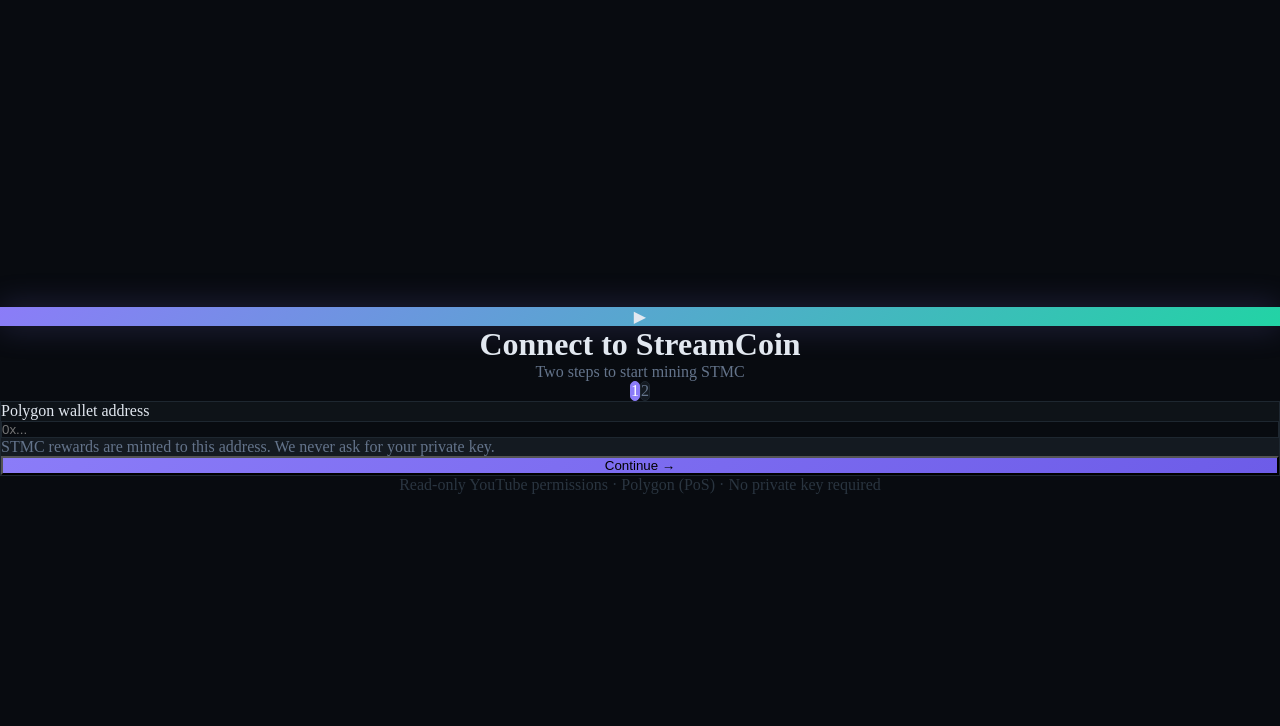
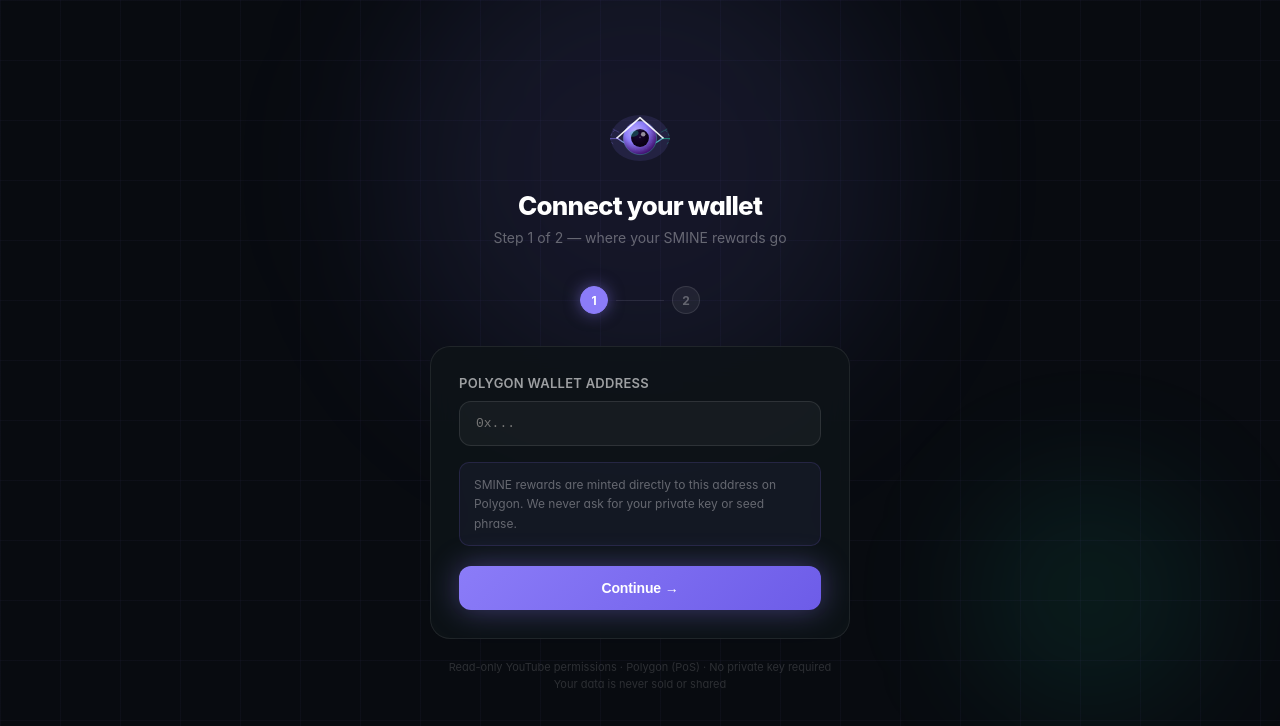
Before and after one commit to aridari-1/StreamCoin, a Next.js app: page /auth/connect in a window 1280 px wide. Shown: the top 726 px of the page. Built offline with nearby package versions, Linux system fonts and the light colour scheme; what wagmi would draw is missing.

Commit message:
feat: StreamMine eye+arrow logo applied everywhere

```diff
--- a/src/app/auth/connect/page.tsx
+++ b/src/app/auth/connect/page.tsx
@@ -1,5 +1,7 @@
 'use client'
 import { useState, useEffect } from 'react'
+import Link from 'next/link'
+import { LogoMark } from '@/components/Logo'
 import { getYouTubeOAuthUrl } from '@/lib/youtube'
 
 type Step = 'wallet' | 'platform'
@@ -33,102 +35,149 @@
     window.location.href = url
   }
 
+  const s = {
+    page:      { minHeight:'100vh', display:'flex', alignItems:'center', justifyContent:'center', padding:'24px', background:'#080b10', fontFamily:'-apple-system,BlinkMacSystemFont,"Segoe UI",sans-serif', position:'relative' as const, overflow:'hidden' },
+    glow1:     { position:'absolute' as const, width:500, height:500, borderRadius:'50%', background:'rgba(139,124,248,.1)', top:'-10%', left:'50%', transform:'translateX(-50%)', filter:'blur(80px)', pointerEvents:'none' as const },
+    glow2:     { position:'absolute' as const, width:250, height:250, borderRadius:'50%', background:'rgba(34,211,165,.08)', bottom:'10%', right:'5%', filter:'blur(60px)', pointerEvents:'none' as const },
+    wrap:      { width:'100%', maxWidth:420, position:'relative' as const, zIndex:10 },
+    logoWrap:  { textAlign:'center' as const, marginBottom:40 },
+    title:     { fontSize:26, fontWeight:800, color:'#fff', letterSpacing:'-0.03em', margin:'0 0 8px' },
+    sub:       { fontSize:14, color:'rgba(255,255,255,.35)', margin:0 },
+    steps:     { display:'flex', alignItems:'center', justifyContent:'center', gap:8, marginBottom:32 },
+    card:      { background:'rgba(14,19,24,.9)', border:'1px solid rgba(255,255,255,.08)', borderRadius:20, padding:28, backdropFilter:'blur(20px)' },
+    label:     { display:'block', fontSize:13, fontWeight:600, color:'rgba(255,255,255,.6)', marginBottom:10, letterSpacing:'.02em', textTransform:'uppercase' as const },
+    input:     { width:'100%', background:'rgba(255,255,255,.04)', border:'1px solid rgba(255,255,255,.1)', borderRadius:12, padding:'14px 16px', fontSize:13, fontFamily:'monospace', color:'#fff', outline:'none', boxSizing:'border-box' as const, transition:'border-color .2s' },
+    hint:      { background:'rgba(139,124,248,.06)', border:'1px solid rgba(139,124,248,.15)', borderRadius:10, padding:'12px 14px', fontSize:12, color:'rgba(255,255,255,.35)', lineHeight:1.6 },
+    btn:       { width:'100%', padding:'14px', borderRadius:12, fontWeight:700, fontSize:14, color:'#fff', border:'none', cursor:'pointer', background:'linear-gradient(135deg,#8b7cf8,#6d5ce8)', boxShadow:'0 0 30px rgba(139,124,248,.4)', transition:'opacity .2s,transform .2s', letterSpacing:'-0.01em' },
+    ytBtn:     { width:'100%', display:'flex', alignItems:'center', gap:16, padding:'16px', borderRadius:14, background:'rgba(255,77,109,.06)', border:'1px solid rgba(255,77,109,.2)', cursor:'pointer', transition:'background .2s', boxSizing:'border-box' as const },
+    walletBox: { background:'rgba(255,255,255,.03)', border:'1px solid rgba(255,255,255,.07)', borderRadius:10, padding:'12px 14px', marginBottom:16 },
+    footer:    { textAlign:'center' as const, fontSize:11, color:'rgba(255,255,255,.15)', marginTop:20, lineHeight:1.6 },
+  }
+
   return (
-    <main className="min-h-screen flex items-center justify-center px-6" style={{ background: 'var(--c-bg)' }}>
-      <div className="fixed inset-0 pointer-events-none"
-        style={{ background: 'radial-gradient(ellipse 60% 50% at 50% 0%, #8b7cf808 0%, transparent 100%)' }} />
+    <div style={s.page}>
+      <div style={s.glow1} />
+      <div style={s.glow2} />
+      <div style={{ position:'absolute', inset:0, backgroundImage:'linear-gradient(rgba(139,124,248,.04) 1px,transparent 1px),linear-gradient(90deg,rgba(139,124,248,.04) 1px,transparent 1px)', backgroundSize:'60px 60px', pointerEvents:'none' }} />
 
-      <div className="w-full max-w-sm relative z-10">
-        <div className="text-center mb-10">
-          <div className="w-14 h-14 rounded-2xl flex items-center justify-center text-2xl mx-auto mb-5 font-bold text-white"
-            style={{ background: 'linear-gradient(135deg, #8b7cf8, #22d3a5)', boxShadow: '0 0 32px #8b7cf840' }}>▶</div>
-          <h1 className="text-2xl font-bold text-white tracking-tight">Connect to StreamCoin</h1>
-          <p className="text-sm mt-2" style={{ color: 'var(--c-muted)' }}>Two steps to start mining STMC</p>
+      <div style={s.wrap}>
+        {/* Logo */}
+        <div style={s.logoWrap}>
+          <Link href="/" style={{ textDecoration:'none', display:'flex', justifyContent:'center', marginBottom:20 }}>
+            <LogoMark size="lg" />
+          </Link>
+          <h1 style={s.title}>
+            {step === 'wallet' ? 'Connect your wallet' : 'Link YouTube channel'}
+          </h1>
+          <p style={s.sub}>
+            {step === 'wallet' ? 'Step 1 of 2 — where your SMINE rewards go' : 'Step 2 of 2 — read-only access only'}
+          </p>
         </div>
 
-        <div className="flex items-center justify-center gap-2 mb-8">
-          {(['wallet','platform'] as Step[]).map((s,i) => (
-            <div key={s} className="flex items-center gap-2">
-              <div className="w-6 h-6 rounded-full flex items-center justify-center text-xs font-bold transition-all"
-                style={{
-                  background: step===s ? 'var(--c-purple)' : (step==='platform'&&s==='wallet') ? 'var(--c-green)' : 'var(--c-raised)',
-                  color: (step===s||(step==='platform'&&s==='wallet')) ? 'white' : 'var(--c-muted)',
-                  border: `1px solid ${step===s ? 'var(--c-purple)' : 'var(--c-border)'}`,
+        {/* Step indicator */}
+        <div style={s.steps}>
+          {[1,2].map((n, i) => {
+            const done   = (n === 1 && step === 'platform')
+            const active = (n === 1 && step === 'wallet') || (n === 2 && step === 'platform')
+            return (
+              <div key={n} style={{ display:'flex', alignItems:'center', gap:8 }}>
+                <div style={{
+                  width:28, height:28, borderRadius:'50%', display:'flex', alignItems:'center', justifyContent:'center',
+                  fontSize:12, fontWeight:700, transition:'all .3s',
+                  background: done ? '#22d3a5' : active ? '#8b7cf8' : 'rgba(255,255,255,.06)',
+                  color: (done || active) ? '#fff' : 'rgba(255,255,255,.3)',
+                  boxShadow: active ? '0 0 16px rgba(139,124,248,.5)' : 'none',
+                  border: `1px solid ${done ? '#22d3a5' : active ? '#8b7cf8' : 'rgba(255,255,255,.1)'}`,
                 }}>
-                {step==='platform'&&s==='wallet' ? '✓' : i+1}
+                  {done ? '✓' : n}
+                </div>
+                {i === 0 && (
+                  <div style={{ width:48, height:1, background: step === 'platform' ? '#8b7cf8' : 'rgba(255,255,255,.08)', transition:'background .4s' }} />
+                )}
               </div>
-              {i===0 && <div className="w-12 h-px" style={{ background: step==='platform' ? 'var(--c-purple)' : 'var(--c-border)' }} />}
-            </div>
-          ))}
+            )
+          })}
         </div>
 
-        <div className="rounded-2xl p-6" style={{ background: 'var(--c-surface)', border: '1px solid var(--c-border)' }}>
+        {/* Card */}
+        <div style={s.card}>
           {step === 'wallet' && (
-            <form onSubmit={handleWalletSubmit} className="space-y-4">
-              <div>
-                <label className="block text-sm font-medium text-white mb-2">Polygon wallet address</label>
-                <input type="text" value={wallet}
-                  onChange={e => { setWallet(e.target.value); setWalletError('') }}
-                  placeholder="0x..."
-                  className="w-full rounded-xl px-4 py-3 text-sm font-mono text-white outline-none transition-all"
-                  style={{ background: 'var(--c-bg)', border: `1px solid ${walletError ? 'var(--c-red)' : 'var(--c-border)'}`, color: 'var(--c-text)' }}
-                />
-                {walletError && <p className="text-xs mt-2" style={{ color: 'var(--c-red)' }}>{walletError}</p>}
+            <form onSubmit={handleWalletSubmit}>
+              <label style={s.label}>Polygon wallet address</label>
+              <input
+                type="text" value={wallet}
+                onChange={e => { setWallet(e.target.value); setWalletError('') }}
+                placeholder="0x..."
+                style={{ ...s.input, borderColor: walletError ? '#ff4d6d' : 'rgba(255,255,255,.1)', marginBottom: walletError ? 8 : 16 }}
+                onFocus={e => { if (!walletError) e.target.style.borderColor = '#8b7cf8' }}
+                onBlur={e => { if (!walletError) e.target.style.borderColor = 'rgba(255,255,255,.1)' }}
+              />
+              {walletError && <p style={{ fontSize:12, color:'#ff4d6d', marginBottom:16 }}>{walletError}</p>}
+              <div style={{ ...s.hint, marginBottom:20 }}>
+                SMINE rewards are minted directly to this address on Polygon. We never ask for your private key or seed phrase.
               </div>
-              <div className="rounded-xl px-4 py-3 text-xs leading-relaxed" style={{ background: 'var(--c-raised)', color: 'var(--c-muted)' }}>
-                STMC rewards are minted to this address. We never ask for your private key.
-              </div>
-              <button type="submit" className="w-full py-3 rounded-xl font-semibold text-sm text-white"
-                style={{ background: 'linear-gradient(135deg, #8b7cf8, #6d5ce8)' }}>
+              <button type="submit" style={s.btn}
+                onMouseEnter={e => { e.currentTarget.style.opacity='.9'; e.currentTarget.style.transform='translateY(-1px)' }}
+                onMouseLeave={e => { e.currentTarget.style.opacity='1'; e.currentTarget.style.transform='translateY(0)' }}>
                 Continue →
               </button>
             </form>
           )}
 
           {step === 'platform' && (
-            <div className="space-y-4">
-              <div className="rounded-xl px-4 py-3" style={{ background: 'var(--c-raised)', border: '1px solid var(--c-border)' }}>
-                <p className="text-xs uppercase tracking-wider mb-1" style={{ color: 'var(--c-muted)' }}>Wallet</p>
-                <p className="text-xs font-mono text-white truncate">{wallet}</p>
+            <div>
+              <div style={s.walletBox}>
+                <div style={{ fontSize:11, color:'rgba(255,255,255,.3)', textTransform:'uppercase', letterSpacing:'.08em', marginBottom:4 }}>Reward wallet</div>
+                <div style={{ fontSize:12, fontFamily:'monospace', color:'rgba(255,255,255,.7)', wordBreak:'break-all' }}>{wallet}</div>
               </div>
 
-              <button onClick={connectYouTube} disabled={loading}
-                className="w-full flex items-center gap-4 p-4 rounded-xl transition-all disabled:opacity-50"
-                style={{ background: '#ff4d6d0a', border: '1px solid #ff4d6d25' }}>
-                <div className="w-11 h-11 rounded-xl flex items-center justify-center flex-shrink-0" style={{ background: '#ff4d6d' }}>
-                  <svg viewBox="0 0 24 24" className="w-6 h-6 fill-white">
+              <button onClick={connectYouTube} disabled={loading} style={s.ytBtn}
+                onMouseEnter={e => { if (!loading) e.currentTarget.style.background='rgba(255,77,109,.12)' }}
+                onMouseLeave={e => { e.currentTarget.style.background='rgba(255,77,109,.06)' }}>
+                <div style={{ width:48, height:48, borderRadius:14, background:'#ff4d6d', display:'flex', alignItems:'center', justifyContent:'center', flexShrink:0, boxShadow:'0 0 20px rgba(255,77,109,.4)' }}>
+                  <svg viewBox="0 0 24 24" style={{ width:24, height:24, fill:'white' }}>
                     <path d="M23.5 6.19a3.02 3.02 0 0 0-2.12-2.14C19.54 3.5 12 3.5 12 3.5s-7.54 0-9.38.55A3.02 3.02 0 0 0 .5 6.19C0 8.04 0 12 0 12s0 3.96.5 5.81a3.02 3.02 0 0 0 2.12 2.14C4.46 20.5 12 20.5 12 20.5s7.54 0 9.38-.55a3.02 3.02 0 0 0 2.12-2.14C24 15.96 24 12 24 12s0-3.96-.5-5.81zM9.75 15.02V8.98L15.5 12l-5.75 3.02z"/>
                   </svg>
                 </div>
-                <div className="text-left flex-1">
-                  <div className="font-semibold text-white text-sm">Connect YouTube</div>
-                  <div className="text-xs mt-0.5" style={{ color: 'var(--c-muted)' }}>Read-only · we never post or modify your channel</div>
+                <div style={{ flex:1, textAlign:'left' }}>
+                  <div style={{ fontWeight:700, fontSize:15, color:'#fff' }}>Connect YouTube</div>
+                  <div style={{ fontSize:12, color:'rgba(255,255,255,.35)', marginTop:2 }}>Read-only · we never post or modify your channel</div>
                 </div>
                 {loading
-                  ? <div className="w-4 h-4 rounded-full animate-spin" style={{ border: '2px solid #ff4d6d40', borderTopColor: '#ff4d6d' }} />
-                  : <span style={{ color: 'var(--c-muted)' }}>→</span>}
+                  ? <div style={{ width:18, height:18, borderRadius:'50%', border:'2px solid rgba(255,77,109,.3)', borderTopColor:'#ff4d6d', animation:'spin 1s linear infinite' }} />
+                  : <span style={{ color:'rgba(255,255,255,.3)', fontSize:18 }}>→</span>
+                }
               </button>
 
-              <div className="space-y-1.5">
-                {[['✓','Channel name and avatar',true],['✓','Live stream viewer count (verified)',true],['✓','Average viewers for tier calculation',true],['✗','Cannot post or change anything',false]].map(([icon,label,ok]) => (
-                  <div key={label as string} className="flex items-center gap-2 text-xs">
-                    <span style={{ color: ok ? 'var(--c-green)' : 'var(--c-muted)' }}>{icon as string}</span>
-                    <span style={{ color: 'var(--c-muted)' }}>{label as string}</span>
+              <div style={{ marginTop:20, display:'flex', flexDirection:'column', gap:8 }}>
+                {[
+                  [true,  'Channel name, avatar and handle'],
+                  [true,  'Live stream concurrent viewer count'],
+                  [true,  '30-day average viewers for tier'],
+                  [false, 'Cannot post, delete or change anything'],
+                ].map(([ok, label]) => (
+                  <div key={label as string} style={{ display:'flex', alignItems:'center', gap:8, fontSize:12, color:'rgba(255,255,255,.3)' }}>
+                    <span style={{ color: ok ? '#22d3a5' : 'rgba(255,255,255,.2)', fontWeight:700 }}>{ok ? '✓' : '✕'}</span>
+                    {label as string}
                   </div>
                 ))}
               </div>
 
-              <button onClick={() => setStep('wallet')} className="w-full py-2 text-xs" style={{ color: 'var(--c-muted)' }}>
+              <button onClick={() => setStep('wallet')} style={{ width:'100%', marginTop:20, padding:'10px', background:'none', border:'none', cursor:'pointer', fontSize:12, color:'rgba(255,255,255,.25)', transition:'color .2s' }}
+                onMouseEnter={e => e.currentTarget.style.color='rgba(255,255,255,.5)'}
+                onMouseLeave={e => e.currentTarget.style.color='rgba(255,255,255,.25)'}>
                 ← Change wallet address
               </button>
             </div>
           )}
         </div>
 
-        <p className="text-center text-xs mt-6" style={{ color: 'var(--c-faint)' }}>
-          Read-only YouTube permissions · Polygon (PoS) · No private key required
+        <p style={s.footer}>
+          Read-only YouTube permissions · Polygon (PoS) · No private key required<br/>
+          Your data is never sold or shared
         </p>
       </div>
-    </main>
+      <style>{`@keyframes spin{from{transform:rotate(0deg)}to{transform:rotate(360deg)}}`}</style>
+    </div>
   )
 }
--- a/src/app/layout.tsx
+++ b/src/app/layout.tsx
@@ -5,6 +5,10 @@
 export const metadata: Metadata = {
   title: 'StreamMine — Mine SMINE while you stream',
   description: 'The streaming economy token. Earn SMINE by streaming on YouTube.',
+  icons: {
+    icon: '/logo.svg',
+    apple: '/logo.svg',
+  },
 }
 
 export default function RootLayout({ children }: { children: React.ReactNode }) {
--- /dev/null
+++ b/src/components/Logo.tsx
@@ -0,0 +1,113 @@
+import React from 'react'
+
+type LogoSize = 'sm' | 'md' | 'lg' | 'xl'
+type LogoVariant = 'mark' | 'full' | 'wordmark'
+
+const SIZES: Record<LogoSize, number> = { sm: 28, md: 40, lg: 64, xl: 120 }
+
+export function LogoMark({ size = 'md', className }: { size?: LogoSize; className?: string }) {
+  const s = SIZES[size]
+  const id = size
+  return (
+    <svg
+      width={s} height={s}
+      viewBox="0 0 100 100"
+      fill="none"
+      xmlns="http://www.w3.org/2000/svg"
+      className={className}
+      aria-label="StreamMine logo"
+      role="img"
+    >
+      <defs>
+        <radialGradient id={`iris-${id}`} cx="38%" cy="32%" r="72%">
+          <stop offset="0%" stopColor="#c4b5fd"/>
+          <stop offset="45%" stopColor="#8b7cf8"/>
+          <stop offset="100%" stopColor="#3b0764"/>
+        </radialGradient>
+        <radialGradient id={`pupil-${id}`} cx="40%" cy="35%" r="65%">
+          <stop offset="0%" stopColor="#1a0533"/>
+          <stop offset="100%" stopColor="#080010"/>
+        </radialGradient>
+        <linearGradient id={`lid-${id}`} x1="0%" y1="0%" x2="100%" y2="100%">
+          <stop offset="0%" stopColor="#a78bfa"/>
+          <stop offset="100%" stopColor="#22d3a5"/>
+        </linearGradient>
+      </defs>
+
+      {/* Ambient glow */}
+      <ellipse cx="50" cy="50" rx="46" ry="36" fill="#8b7cf8" opacity="0.12"/>
+
+      {/* Lower eyelid arc */}
+      <path d="M14,50 Q50,78 86,50"
+        fill="none" stroke={`url(#lid-${id})`} strokeWidth="2.2" strokeLinecap="round" opacity="0.9"/>
+
+      {/* Iris */}
+      <circle cx="50" cy="50" r="26" fill={`url(#iris-${id})`}/>
+      <circle cx="50" cy="50" r="26" fill="none" stroke={`url(#lid-${id})`} strokeWidth="1.2" opacity="0.45"/>
+      <circle cx="50" cy="50" r="19" fill="none" stroke="rgba(167,139,250,.2)" strokeWidth="0.8" strokeDasharray="2 4"/>
+
+      {/* Pupil */}
+      <circle cx="50" cy="50" r="14" fill={`url(#pupil-${id})`}/>
+
+      {/* Teal iris refraction */}
+      <ellipse cx="41" cy="43" rx="7" ry="4.5" fill="#22d3a5" opacity="0.28" transform="rotate(-20 41 43)"/>
+
+      {/* Upper eyelid = play arrow (paupière) */}
+      <path d="M14,50 L50,18 L86,50"
+        fill="none" stroke="white" strokeWidth="2.6" strokeLinecap="round" strokeLinejoin="round" opacity="0.93"/>
+
+      {/* Subtle fill inside upper lid */}
+      <path d="M22,50 Q50,28 78,50 L50,20 Z" fill="rgba(139,124,248,.07)"/>
+
+      {/* Pupil shine */}
+      <circle cx="55" cy="44" r="3.5" fill="rgba(255,255,255,.55)"/>
+      <circle cx="50" cy="49" r="1.5" fill="rgba(255,255,255,.22)"/>
+
+      {/* Left signal lashes */}
+      <line x1="14" y1="51" x2="4" y2="51" stroke="#8b7cf8" strokeWidth="1.5" strokeLinecap="round" opacity="0.65"/>
+      <line x1="17" y1="41" x2="8" y2="36" stroke="#8b7cf8" strokeWidth="1" strokeLinecap="round" opacity="0.4"/>
+
+      {/* Right signal lashes */}
+      <line x1="86" y1="51" x2="96" y2="51" stroke="#22d3a5" strokeWidth="1.5" strokeLinecap="round" opacity="0.65"/>
+      <line x1="83" y1="41" x2="92" y2="36" stroke="#22d3a5" strokeWidth="1" strokeLinecap="round" opacity="0.4"/>
+
+      {/* Broadcast arcs */}
+      <path d="M10,38 Q-2,50 10,62" fill="none" stroke="#8b7cf8" strokeWidth="1.2" strokeLinecap="round" strokeDasharray="3 4" opacity="0.35"/>
+      <path d="M90,38 Q102,50 90,62" fill="none" stroke="#22d3a5" strokeWidth="1.2" strokeLinecap="round" strokeDasharray="3 4" opacity="0.35"/>
+    </svg>
+  )
+}
+
+export function Logo({
+  size = 'md',
+  variant = 'full',
+  className,
+}: {
+  size?: LogoSize
+  variant?: LogoVariant
+  className?: string
+}) {
+  const textSize = { sm:13, md:16, lg:22, xl:36 }[size]
+  const gap      = { sm:6,  md:8,  lg:12, xl:18 }[size]
+
+  if (variant === 'wordmark') {
+    return (
+      <span style={{ fontSize:textSize, fontWeight:800, letterSpacing:'-0.025em', background:'linear-gradient(90deg,#fff,#a78bfa,#22d3a5)', WebkitBackgroundClip:'text', WebkitTextFillColor:'transparent', backgroundClip:'text' }}>
+        StreamMine
+      </span>
+    )
+  }
+
+  if (variant === 'mark') return <LogoMark size={size} className={className} />
+
+  return (
+    <div style={{ display:'flex', alignItems:'center', gap }} className={className}>
+      <LogoMark size={size} />
+      <span style={{ fontSize:textSize, fontWeight:800, letterSpacing:'-0.025em', color:'#fff', fontFamily:'-apple-system,BlinkMacSystemFont,"Segoe UI",sans-serif', lineHeight:1 }}>
+        Stream<span style={{ background:'linear-gradient(90deg,#a78bfa,#22d3a5)', WebkitBackgroundClip:'text', WebkitTextFillColor:'transparent', backgroundClip:'text' }}>Mine</span>
+      </span>
+    </div>
+  )
+}
+
+export default Logo
```
Also changed, not shown: src/app/dashboard/layout.tsx (+18 -19 lines), public/logo.svg (added).
